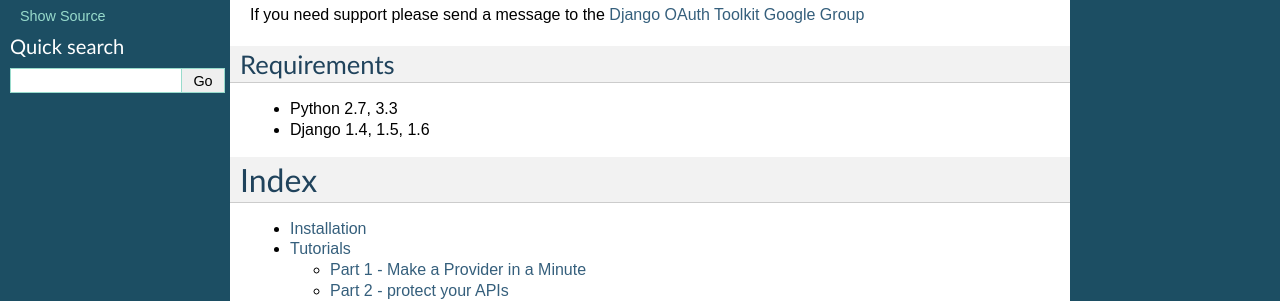
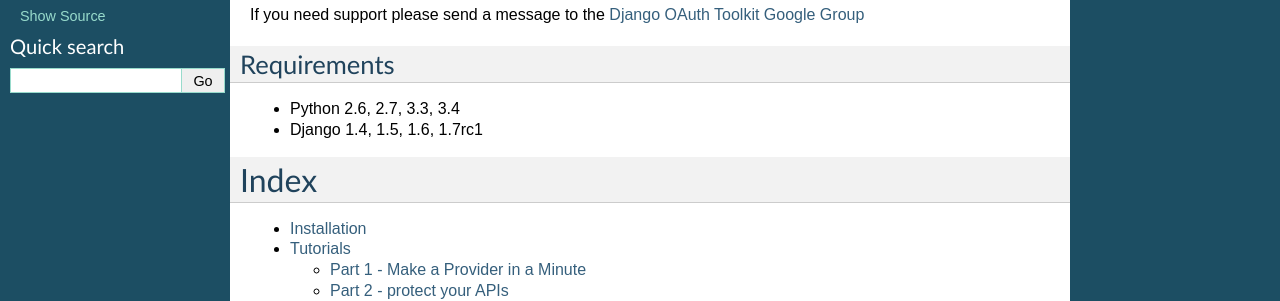
Before and after one commit to sheriffwoody0922/oauth-python-django, a Sphinx documentation site: the page built from docs/index.rst, in a window 1280 px wide. Shown: the part 259-560 px from the top of the page. Built offline with Sphinx 7.4.7, drawn with Linux system fonts in a browser that asks for light colours.

```diff
--- a/docs/advanced_topics.rst
+++ b/docs/advanced_topics.rst
@@ -57,7 +57,7 @@ Depending on the OAuth2 flow in use and the access token policy, users might be
 same authorization multiple times: sometimes this is acceptable or even desiderable but other it isn't.
 To control DOT behaviour you can use `approval_prompt` parameter when hitting the authorization endpoint.
 Possible values are:
- * `force` - users are always prompted for authorization.
+* `force` - users are always prompted for authorization.
 
- * `auto` - users are prompted only the first time, subsequent authorizations for the same application
-   and scopes will be automatically accepted.
+* `auto` - users are prompted only the first time, subsequent authorizations for the same application
+  and scopes will be automatically accepted.
--- a/docs/index.rst
+++ b/docs/index.rst
@@ -21,8 +21,8 @@ If you need support please send a message to the `Django OAuth Toolkit Google Gr
 Requirements
 ------------
 
-* Python 2.7, 3.3
-* Django 1.4, 1.5, 1.6
+* Python 2.6, 2.7, 3.3, 3.4
+* Django 1.4, 1.5, 1.6, 1.7rc1
 
 Index
 =====
--- a/docs/rest-framework/getting_started.rst
+++ b/docs/rest-framework/getting_started.rst
@@ -5,7 +5,7 @@ Django OAuth Toolkit provide a support layer for `Django REST Framework <http://
 This tutorial it's based on the Django REST Framework example and shows you how to easily integrate with it.
 
 Step 1: Minimal setup
-----------------------------
+---------------------
 
 Create a virtualenv and install following packages using `pip`...
 
@@ -36,7 +36,7 @@ To do so add the following lines add the end of your `settings.py` module:
     }
 
 Step 2: Create a simple API
---------------------------
+---------------------------
 
 Let's create a simple API for accessing users and groups.
 
```
Also changed, not shown: other parts of docs/rest-framework/getting_started.rst (+1 -1 lines).
